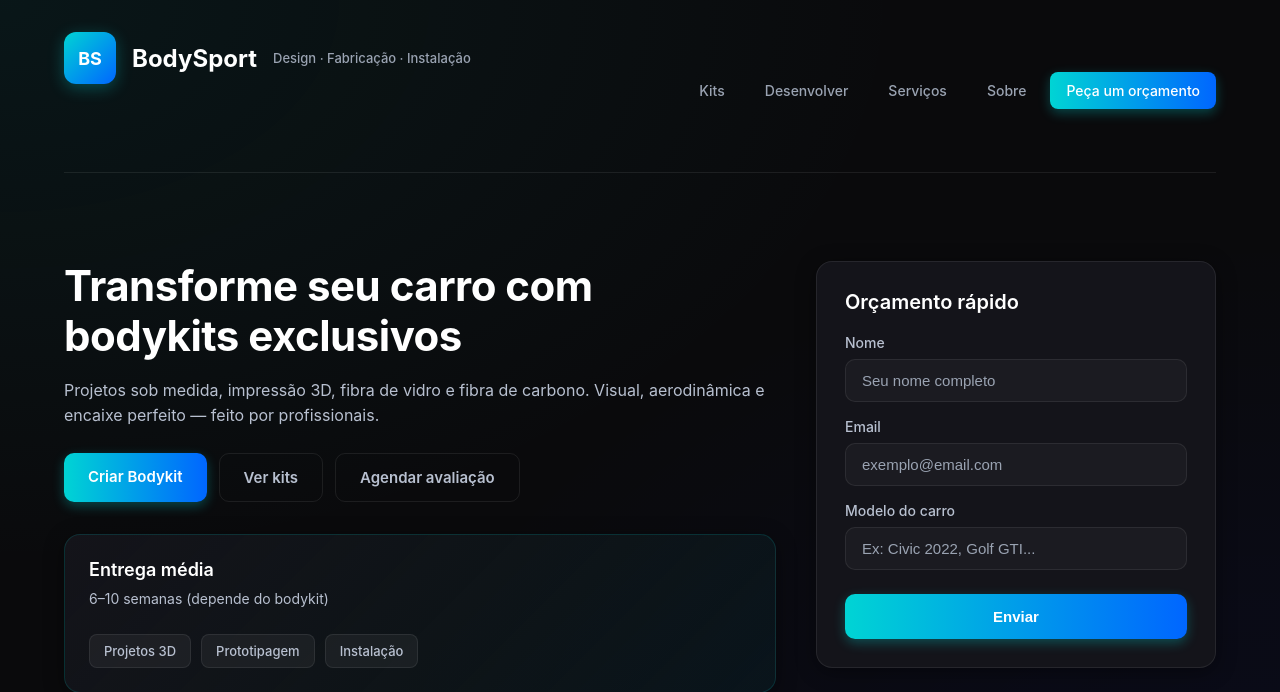
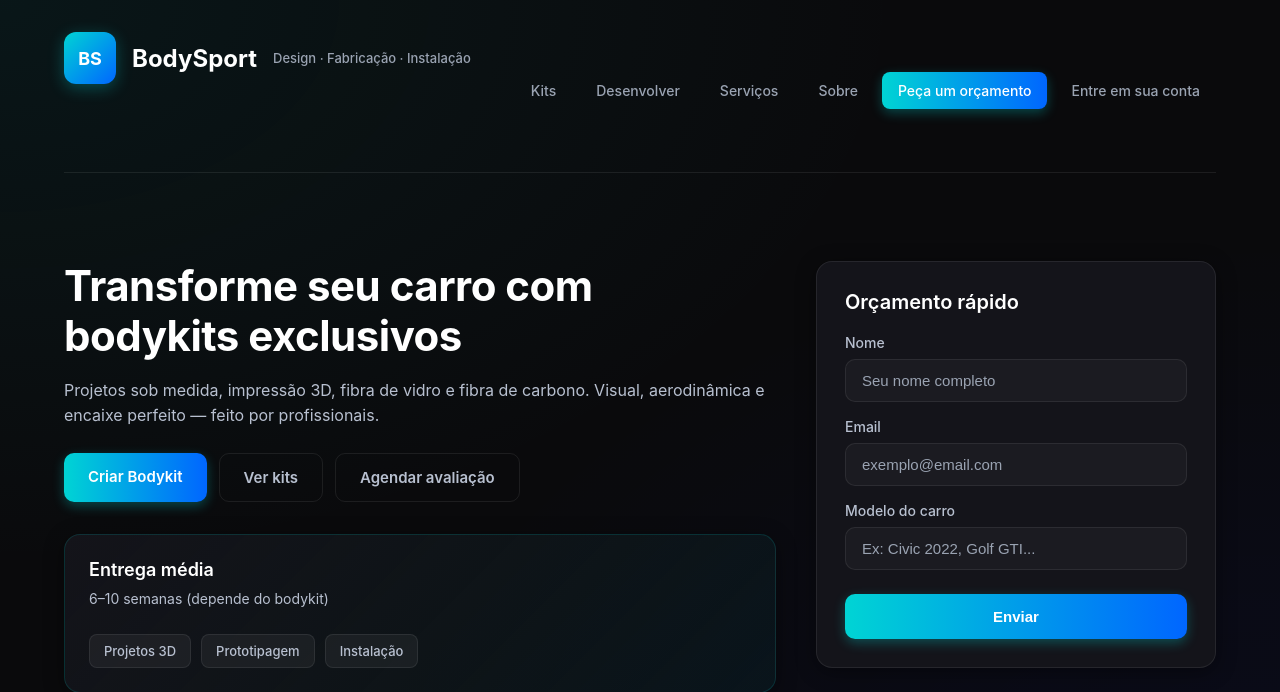
Before and after one commit to Caiox-pixel/BodySport, a Flask app: page / in a window 1280 px wide. Shown: the top 692 px of the page. Run offline with Flask 3, Linux system fonts and the light colour scheme; some libraries are stand-ins or nearby versions.

Commit message:
teste do botão de login adicionado

```diff
--- a/backend/templates/index.html
+++ b/backend/templates/index.html
@@ -27,6 +27,7 @@
           <li><a href="#servicos">Serviços</a></li>
           <li><a href="#sobre">Sobre</a></li>
           <li><a href="#contato" class="cta">Peça um orçamento</a></li>
+          <li><a href-="#Login" class="log">Entre em sua conta</a></li>
         </ul>
       </nav>
     </header>
```
